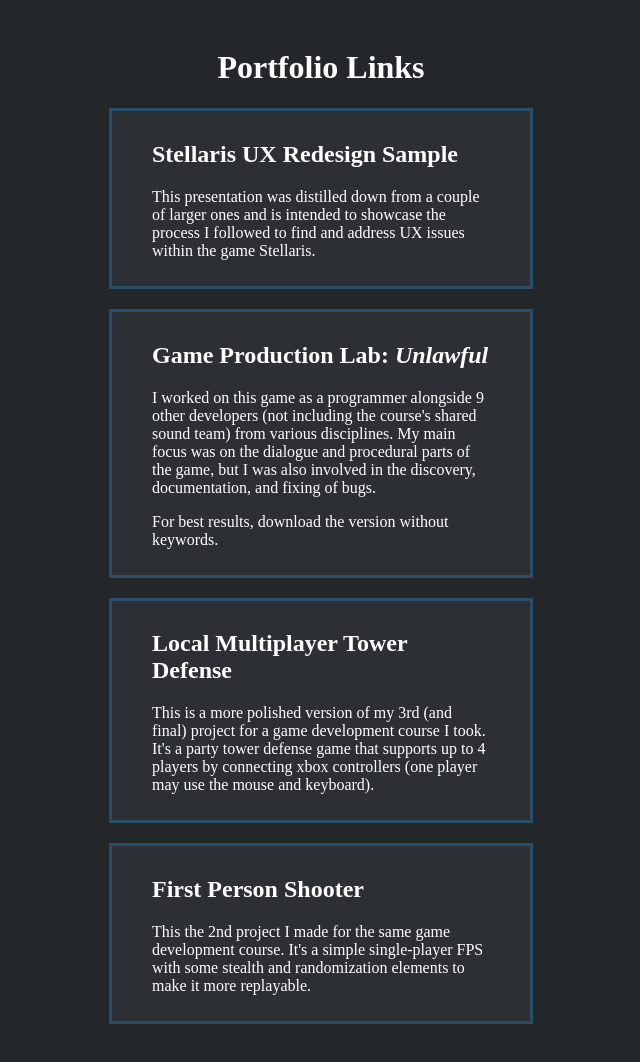
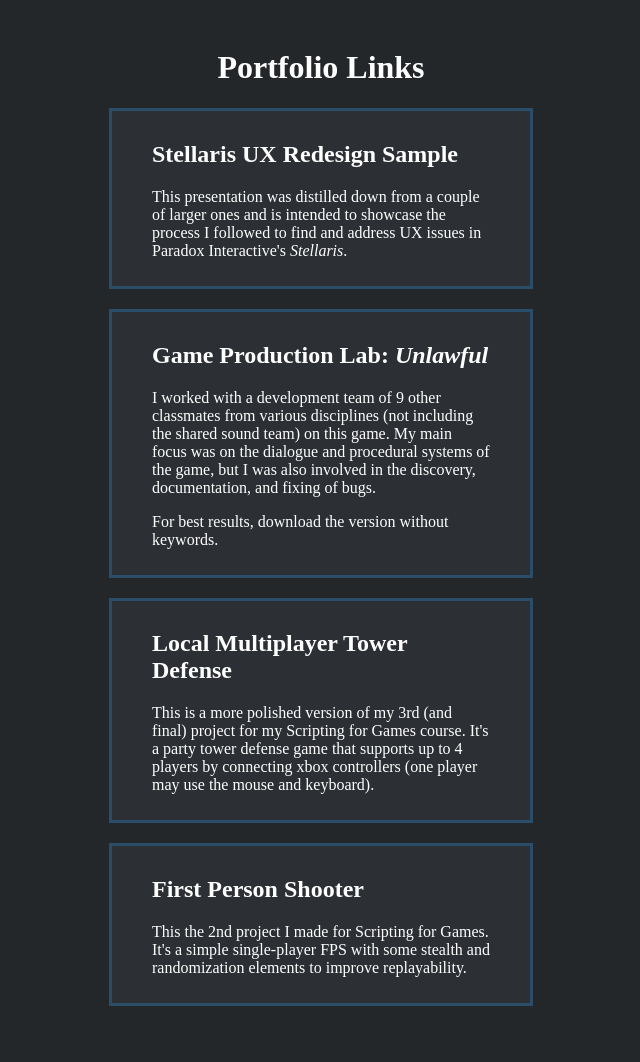
Before and after one commit to grantcbarbee/grantcbarbee.github.io, a plain HTML site: page index.html in a window 1280 px wide. Shown: the whole page, without its empty margins (319-959 px from the left). Drawn offline with Linux system fonts and the light colour scheme.

Commit message:
Made some small edits

```diff
--- a/index.html
+++ b/index.html
@@ -28,14 +28,14 @@
     <a href="https://utdallas.box.com/s/edlsxk398hi5bld0d37nom7l5tckg6v0" class="link" target="_blank">
       <div class="entry">
         <h2>Stellaris UX Redesign Sample</h2>
-        <p>This presentation was distilled down from a couple of larger ones and is intended to showcase the process I followed to find and address UX issues within the game Stellaris.</p>
+        <p>This presentation was distilled down from a couple of larger ones and is intended to showcase the process I followed to find and address UX issues in Paradox Interactive's <i>Stellaris</i>.</p>
       </div>
     </a>
 
     <a href="https://github.com/bethjweeren/ATCM-Unlawful/releases/tag/1.0.0" class="link" target="_blank">
       <div class="entry">
         <h2>Game Production Lab: <i>Unlawful</i></h2>
-        <p>I worked on this game as a programmer alongside 9 other developers (not including the course's shared sound team) from various disciplines. My main focus was on the dialogue and procedural parts of the game, but I was also involved in the discovery, documentation, and fixing of bugs.</p>
+        <p>I worked with a development team of 9 other classmates from various disciplines (not including the shared sound team) on this game. My main focus was on the dialogue and procedural systems of the game, but I was also involved in the discovery, documentation, and fixing of bugs.</p>
         <p>For best results, download the version without keywords.</p>
       </div>
     </a>
@@ -43,14 +43,14 @@
     <a href="https://utdallas.box.com/s/6imdu0byt1j0jursoac4na0owepjsnbm" class="link" target="_blank">
       <div class="entry">
         <h2>Local Multiplayer Tower Defense</h2>
-        <p>This is a more polished version of my 3rd (and final) project for a game development course I took. It's a party tower defense game that supports up to 4 players by connecting xbox controllers (one player may use the mouse and keyboard).</p>
+        <p>This is a more polished version of my 3rd (and final) project for my Scripting for Games course. It's a party tower defense game that supports up to 4 players by connecting xbox controllers (one player may use the mouse and keyboard).</p>
       </div>
     </a>
 
     <a href="https://utdallas.box.com/s/lk0zz8058zd60of51g927z1aplmbh9q2" class="link" target="_blank">
       <div class="entry">
         <h2>First Person Shooter</h2>
-        <p>This the 2nd project I made for the same game development course. It's a simple single-player FPS with some stealth and randomization elements to make it more replayable.</p>
+        <p>This the 2nd project I made for Scripting for Games. It's a simple single-player FPS with some stealth and randomization elements to improve replayability.</p>
       </div>
     </a>
 
```
